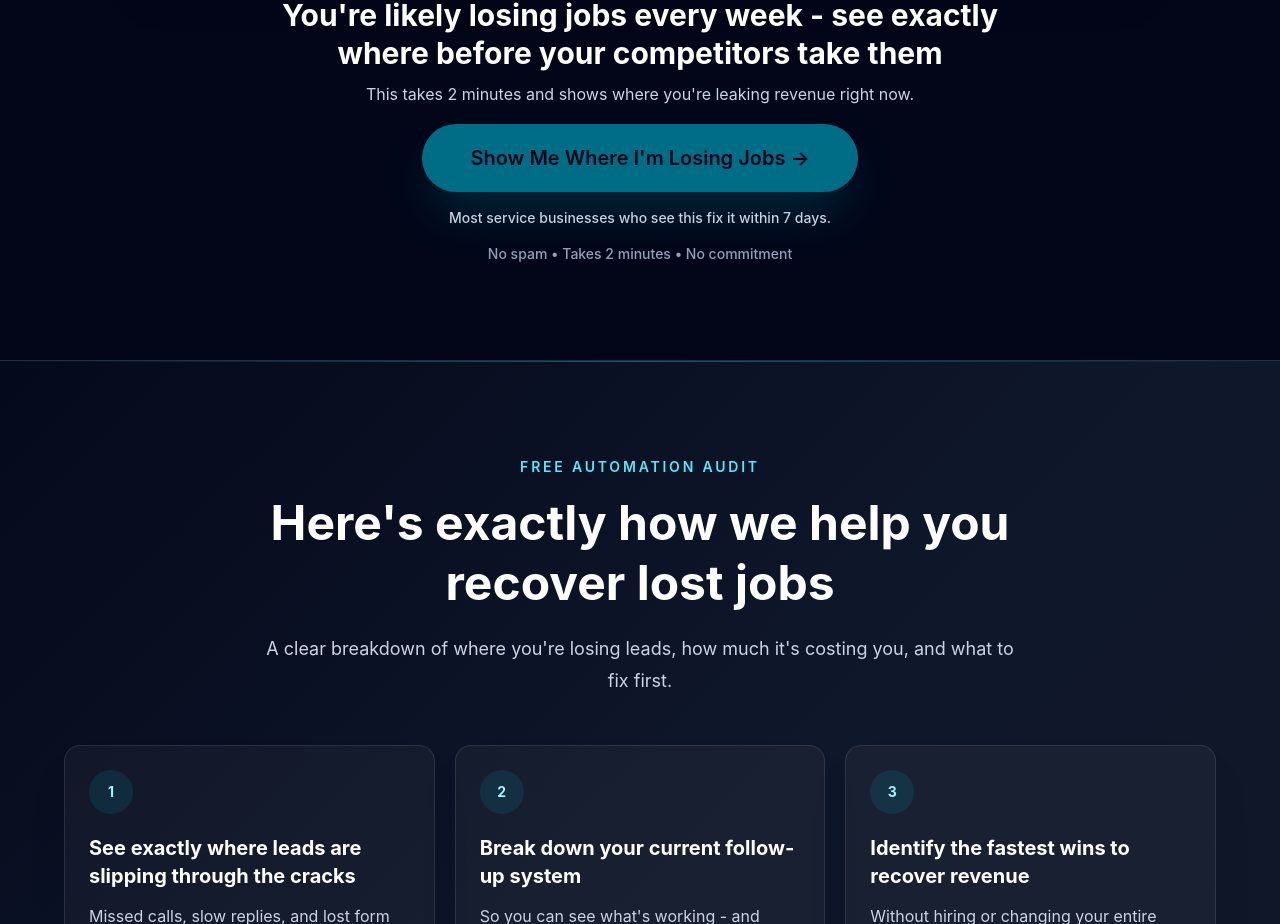
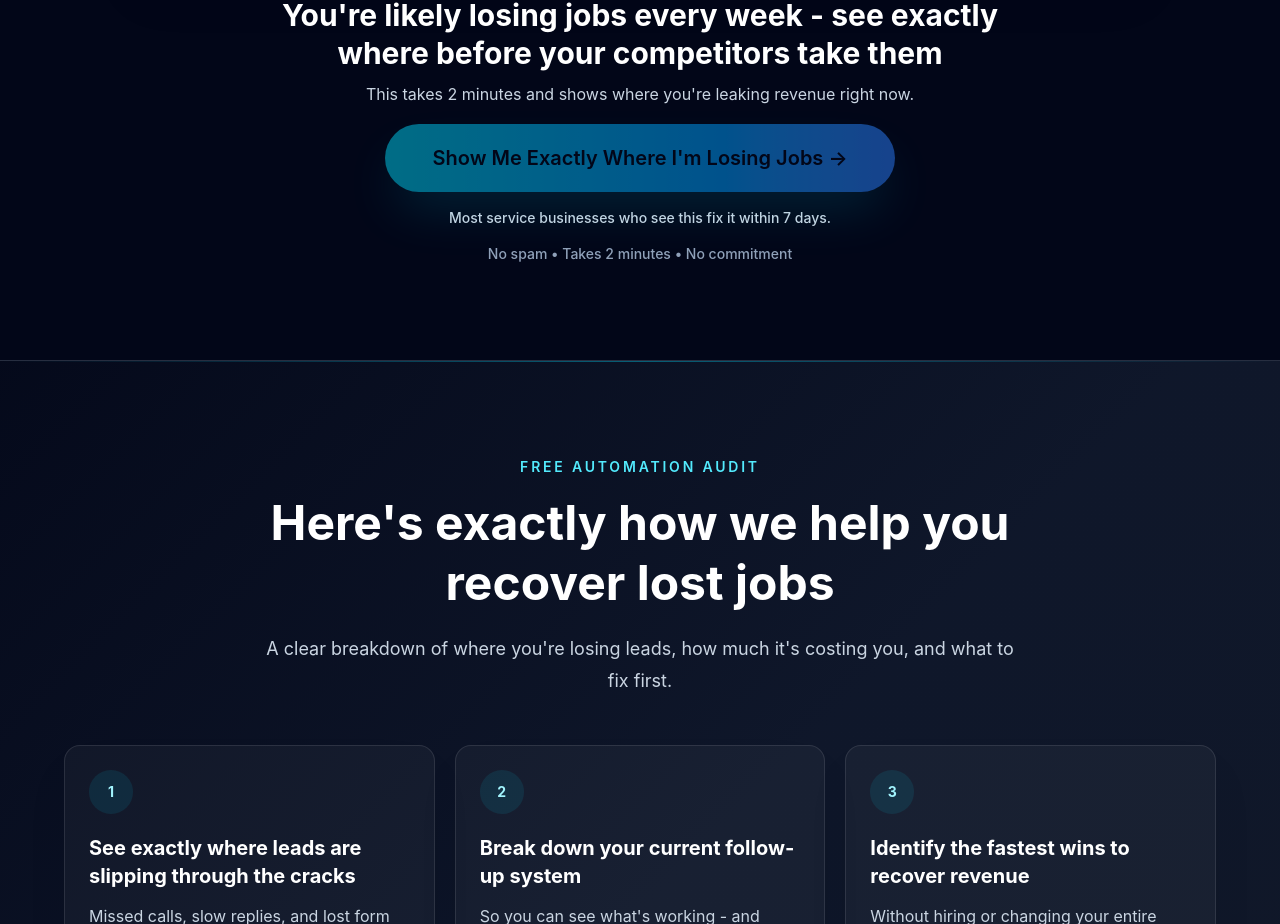
Before and after one commit to VjekoTRW/ai-agency-lead-capture, a React (Vite) app: page / in a window 1280 px wide. Shown: the part 4040-4964 px from the top of the page. Built offline with nearby package versions, Linux system fonts and the light colour scheme; no server answers.

Commit message:
Contact capture final upgrade

```diff
--- a/src/App.tsx
+++ b/src/App.tsx
@@ -582,13 +582,13 @@ function App() {
               <button
                 type="button"
                 disabled={!canBookAudit}
-                className={`mt-4 rounded-full bg-cyan-400 px-12 py-5 text-xl font-semibold text-slate-950 shadow-2xl shadow-cyan-400/40 transition-all duration-200 ease-out focus:outline-none focus:ring-2 focus:ring-cyan-300 focus:ring-offset-2 focus:ring-offset-slate-950 ${
+                className={`mt-4 rounded-full bg-gradient-to-r from-cyan-400 to-blue-500 px-12 py-5 text-xl font-semibold text-slate-950 shadow-2xl shadow-cyan-400/30 transition-all duration-200 ease-out focus:outline-none focus:ring-2 focus:ring-cyan-300 focus:ring-offset-2 focus:ring-offset-slate-950 ${
                   canBookAudit
-                    ? 'animate-pulse hover:scale-105 hover:bg-cyan-300 hover:brightness-110 hover:shadow-cyan-400/70'
+                    ? 'animate-pulse hover:-translate-y-0.5 hover:scale-105 hover:brightness-110 hover:shadow-cyan-400/70'
                     : 'cursor-not-allowed opacity-50'
                 }`}
               >
-                Show Me Where I&apos;m Losing Jobs -&gt;
+                Show Me Exactly Where I&apos;m Losing Jobs -&gt;
               </button>
             </a>
           </div>
```
